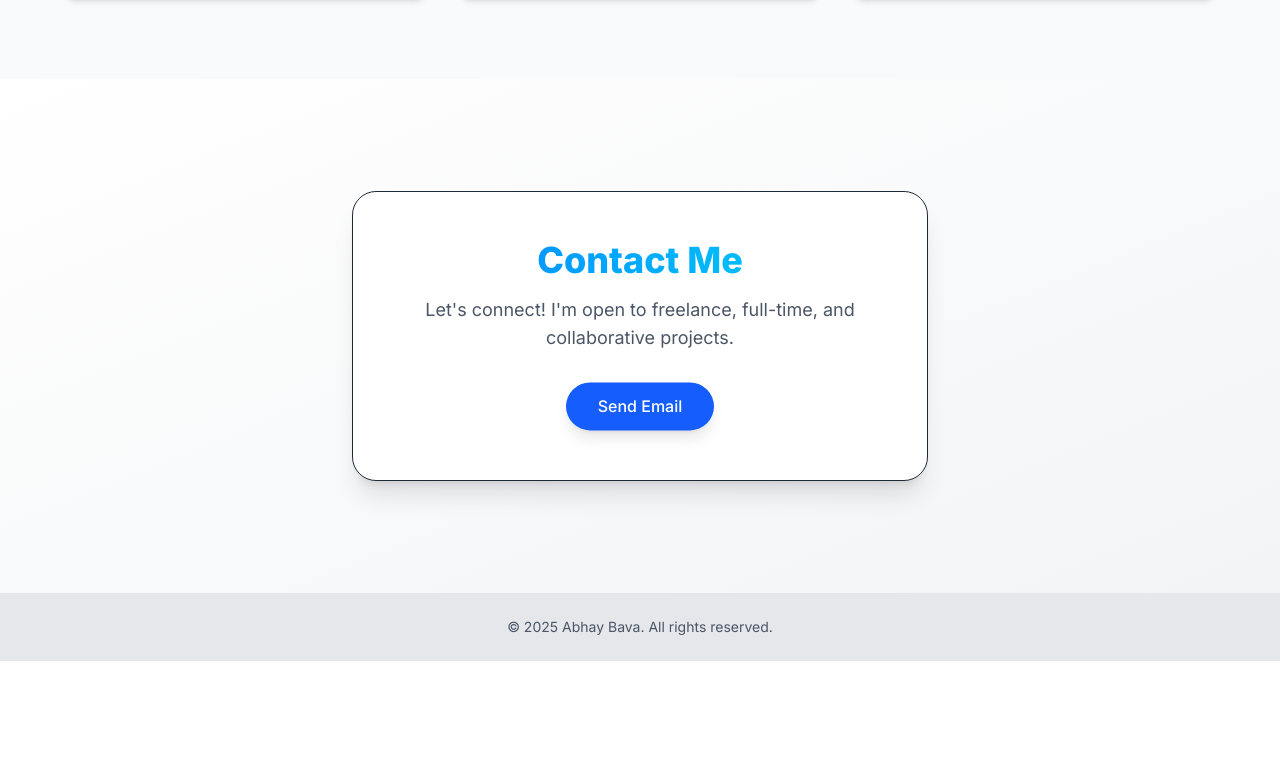
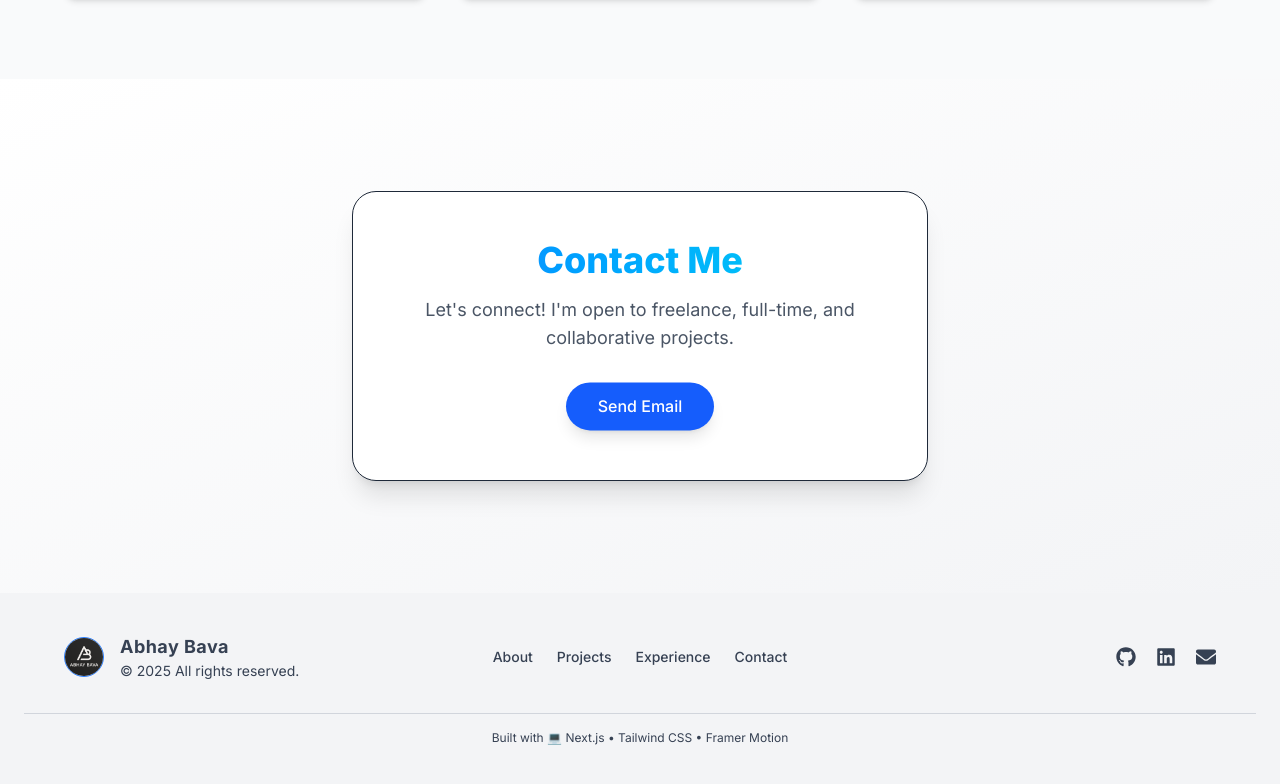
Before and after one commit to AbhayBava/portfolio, a Next.js app in the folder abhay-portfolio/: page / in a window 1280 px wide. Shown: the part 3301-4085 px from the top of the page. Before the commit the page ends 3962 px from the top, so only its background shows below. Built offline with nearby package versions, Linux system fonts and the light colour scheme.

Commit message:
Update Footer.tsx

```diff
--- a/abhay-portfolio/src/app/components/Footer.tsx
+++ b/abhay-portfolio/src/app/components/Footer.tsx
@@ -1,6 +1,8 @@
-// Footer.tsx
 "use client";
 import { useEffect, useState } from "react";
+import { motion } from "framer-motion";
+import { FaGithub, FaLinkedin, FaEnvelope } from "react-icons/fa";
+import Link from "next/link";
 
 export default function Footer() {
   const [year, setYear] = useState("");
@@ -10,8 +12,74 @@
   }, []);
 
   return (
-    <footer className="text-center py-6 bg-gray-200 dark:bg-gray-800 text-sm text-gray-600 dark:text-gray-400">
-      &copy; {year} Abhay Bava. All rights reserved.
-    </footer>
+    <motion.footer
+      initial={{ opacity: 0, y: 40 }}
+      whileInView={{ opacity: 1, y: 0 }}
+      transition={{ duration: 0.8 }}
+      viewport={{ once: true }}
+      className="bg-gray-100 dark:bg-gray-900 text-gray-700 dark:text-gray-300 py-10 px-6"
+    >
+      <div className="max-w-6xl mx-auto grid grid-cols-1 sm:grid-cols-2 lg:grid-cols-3 gap-8 items-center text-center sm:text-left">
+        {/* Logo and Name */}
+        <div className="flex items-center justify-center sm:justify-start gap-4">
+          <img
+            src="/Abhay.png"
+            alt="Abhay Logo"
+            className="w-10 h-10 rounded-full border border-blue-500"
+          />
+          <div>
+            <h3 className="text-lg font-bold tracking-wide">Abhay Bava</h3>
+            <p className="text-sm">&copy; {year} All rights reserved.</p>
+          </div>
+        </div>
+
+        {/* Navigation Links */}
+        <div className="flex justify-center space-x-6 text-sm">
+          <Link href="#about" className="hover:text-blue-500 transition font-medium">
+            About
+          </Link>
+          <Link href="#projects" className="hover:text-blue-500 transition font-medium">
+            Projects
+          </Link>
+          <Link href="#experience" className="hover:text-blue-500 transition font-medium">
+            Experience
+          </Link>
+          <Link href="#contact" className="hover:text-blue-500 transition font-medium">
+            Contact
+          </Link>
+        </div>
+
+        {/* Social Links */}
+        <div className="flex justify-center sm:justify-end space-x-5 text-xl">
+          <a
+            href="https://github.com/abhaybava"
+            target="_blank"
+            rel="noopener noreferrer"
+            className="hover:text-black dark:hover:text-white transition"
+          >
+            <FaGithub />
+          </a>
+          <a
+            href="https://linkedin.com/in/abhaybava"
+            target="_blank"
+            rel="noopener noreferrer"
+            className="hover:text-blue-600 transition"
+          >
+            <FaLinkedin />
+          </a>
+          <a
+            href="mailto:abhaybava@gmail.com"
+            className="hover:text-red-500 transition"
+          >
+            <FaEnvelope />
+          </a>
+        </div>
+      </div>
+
+      {/* Divider */}
+      <div className="border-t border-gray-300 dark:border-gray-700 mt-8 pt-4 text-xs text-center">
+        Built with 💻 Next.js • Tailwind CSS • Framer Motion
+      </div>
+    </motion.footer>
   );
 }
```
